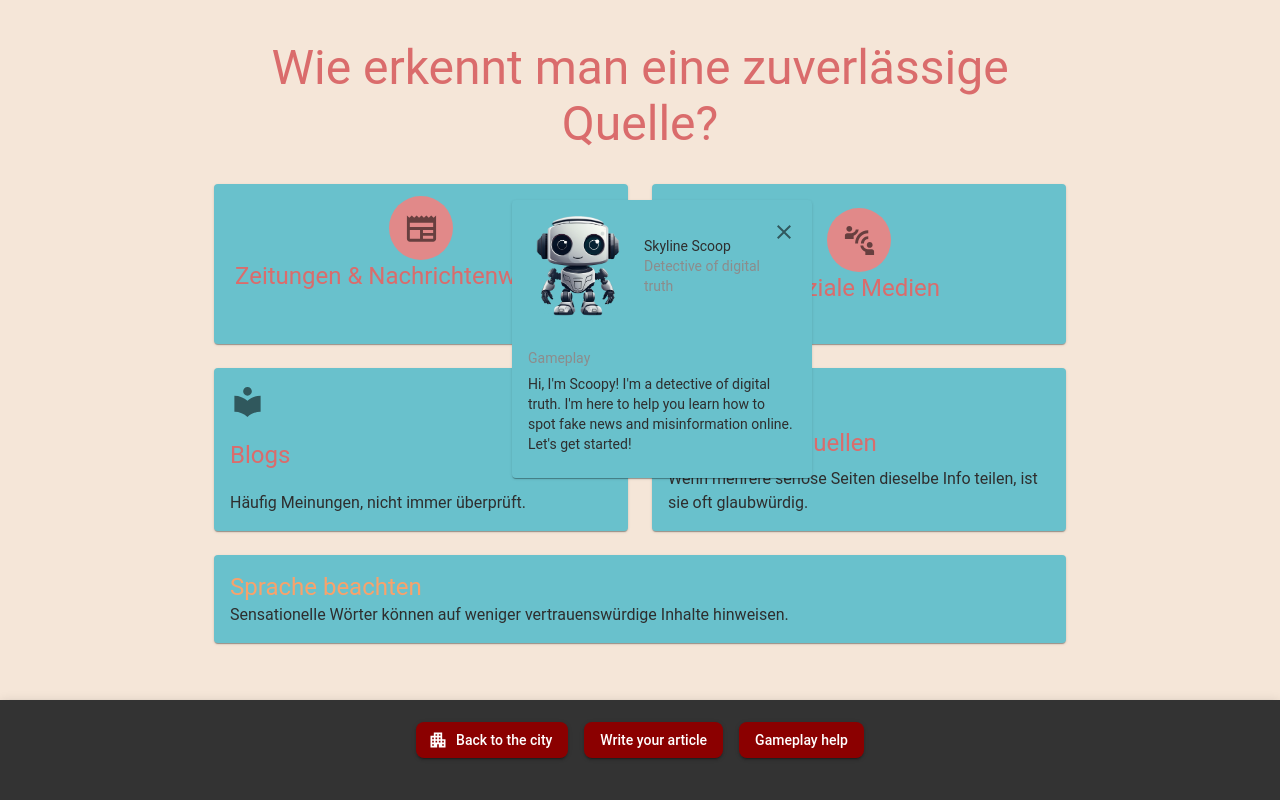
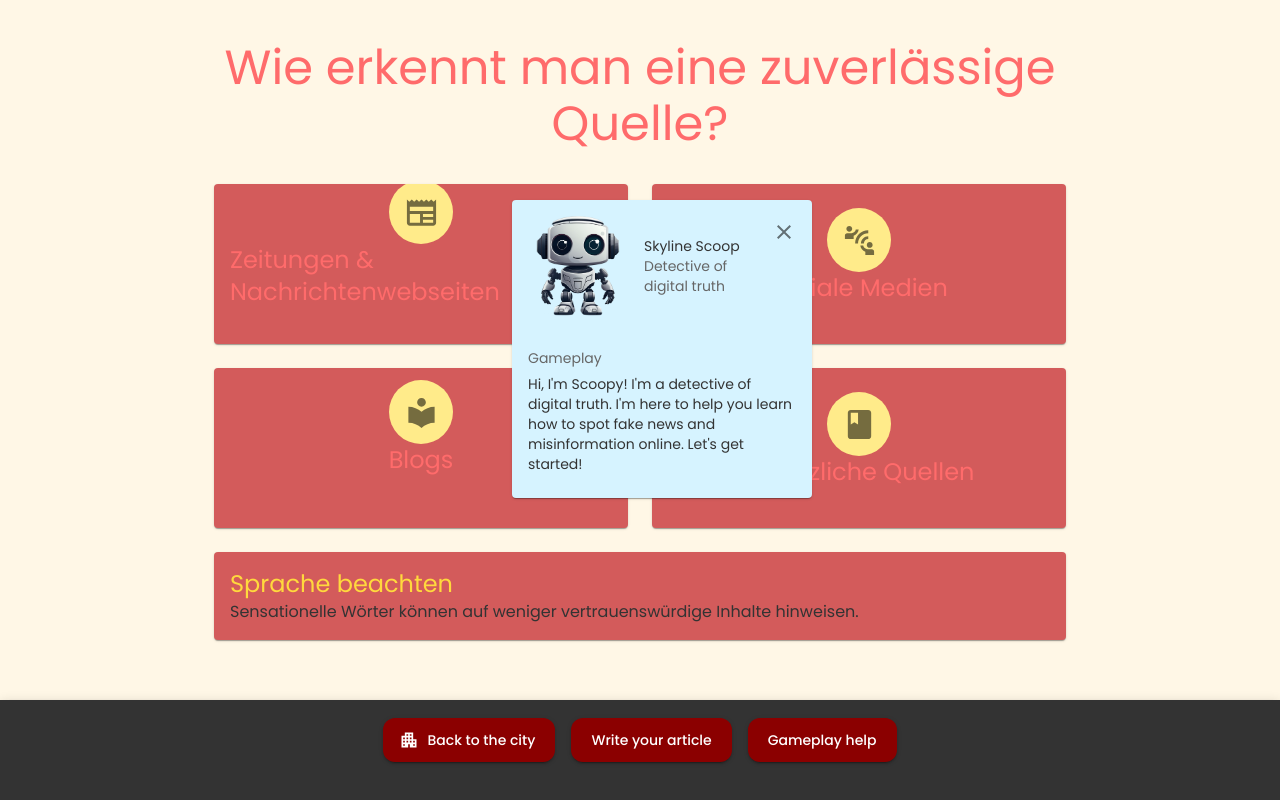
Before and after one commit to yasmineantille/herhack-2024, a React (Create React App) app in the folder srg-challenge/: page /herhack-2024/quote in a window 1280 px wide. Built offline with nearby package versions, Linux system fonts and the light colour scheme.

Commit message:
updates theme and styling

```diff
--- a/srg-challenge/src/App.css
+++ b/srg-challenge/src/App.css
@@ -1,3 +1,5 @@
+@import url('https://fonts.googleapis.com/css2?family=Poppins:wght@300;400;500;600&family=Comic+Neue:wght@300;400;700&family=Quicksand:wght@300;400;500&display=swap');
+
 .mainContainer {
   height: 100vh;
   width: 100vw;
--- a/srg-challenge/src/App.tsx
+++ b/srg-challenge/src/App.tsx
@@ -8,10 +8,11 @@ import TitleBuilding from "./components/TitleBuilding/TitleBuilding";
 import QuoteBuilding from "./components/QuoteBuilding/QuoteBuilding";
 import {CssBaseline, ThemeProvider} from "@mui/material";
 import theme from "./theme";
+import getTheme from "./theme";
 
 function App() {
   return (
-      <ThemeProvider theme={theme}>
+      <ThemeProvider theme={getTheme('light')}>
           <CssBaseline />
         <Router basename={ROOT}>
             <Routes>
--- a/srg-challenge/src/components/FlippableCard/FlippableCard.css
+++ b/srg-challenge/src/components/FlippableCard/FlippableCard.css
@@ -1,12 +1,11 @@
 .flippable-card {
     perspective: 1000px;
-    cursor: pointer;
+    cursor: pointer ;
     width: 100%;
     height: 100%;
 }
 
 .card-content {
-    display: flex;
     transition: transform 0.6s;
     transform-style: preserve-3d;
 }
--- a/srg-challenge/src/components/FlippableCard/FlippableCard.tsx
+++ b/srg-challenge/src/components/FlippableCard/FlippableCard.tsx
@@ -1,9 +1,10 @@
 import React, { useState } from 'react';
 import { Box, Typography } from '@mui/material';
 import {Newspaper, LocalLibrary} from '@mui/icons-material';
-import { StyledSourceCard } from '../StyledComponents/StyledComponents';
+import { StyledFlippableCard } from '../StyledComponents/StyledComponents';
 import './FlippableCard.css';
 import ConnectWithoutContactIcon from '@mui/icons-material/ConnectWithoutContact';
+import BookIcon from '@mui/icons-material/Book';
 
 interface FlippableCardProps {
     icon: string;
@@ -18,8 +19,10 @@ const IconBox: React.FC<{ icon: string }> = ({ icon }) => {
                 return <Newspaper color="action" fontSize="large" />;
             case 'connect':
                 return <ConnectWithoutContactIcon color='action' fontSize='large' />;
-            case 'library':
+            case 'locallibrary':
                 return <LocalLibrary color="action" fontSize="large" />;
+            case 'book':
+                return <BookIcon color="action" fontSize="large"/>;
             default:
                 return null;
         }
@@ -31,7 +34,7 @@ const IconBox: React.FC<{ icon: string }> = ({ icon }) => {
                 width: 64,
                 height: 64,
                 color: 'white',
-                backgroundColor: 'primary.light',
+                backgroundColor: 'secondary.light',
                 borderRadius: '50%',
                 display: 'flex',
                 justifyContent: 'center',
@@ -51,7 +54,7 @@ const FlippableCard: React.FC<FlippableCardProps> = ({ icon, title, flipsideText
     };
 
     return (
-        <StyledSourceCard onClick={handleCardClick} className={`flippable-card ${isFlipped ? 'flipped' : ''}`}>
+        <StyledFlippableCard onClick={handleCardClick} className={`flippable-card ${isFlipped ? 'flipped' : ''}`}>
             <Box className="card-content">
                 <Box className="card-front">
                     <Box display="flex" justifyContent="center" >
@@ -70,7 +73,7 @@ const FlippableCard: React.FC<FlippableCardProps> = ({ icon, title, flipsideText
                     </Typography>
                 </Box>
             </Box>
-        </StyledSourceCard>
+        </StyledFlippableCard>
     );
 };
 
--- a/srg-challenge/src/components/QuoteBuilding/QuoteBuilding.tsx
+++ b/srg-challenge/src/components/QuoteBuilding/QuoteBuilding.tsx
@@ -1,7 +1,6 @@
 import React from 'react';
 import { Container, Box, Typography, Grid2 as Grid } from '@mui/material';
-import { StyledSourceCard, SectionTitle, TweetCard, TweetAvatar } from '../StyledComponents/StyledComponents';
-import { EmojiObjects, LocalLibrary, Info } from '@mui/icons-material';
+import { StyledFlippableCard, SectionTitle, TweetCard, TweetAvatar } from '../StyledComponents/StyledComponents';
 import FlippableCard from '../FlippableCard/FlippableCard';
 import './QuoteBuilding.css';
 
@@ -29,37 +28,29 @@ const QuoteBuilding = () => {
                         />
                     </Grid>
                     <Grid size={{xs:12, md:6}}>
-                        <StyledSourceCard>
-                            <LocalLibrary color="action" fontSize="large" />
-                            <Typography variant="h5" color="primary">
-                                Blogs
-                            </Typography>
-                            <Typography>
-                                Häufig Meinungen, nicht immer überprüft.
-                            </Typography>
-                        </StyledSourceCard>
+                        <FlippableCard
+                            title={'Blogs'}
+                            icon={'locallibrary'}
+                            flipsideText={'Häufig Meinungen, nicht immer überprüft.'}
+                        />
                     </Grid>
-                    <Grid size={{xs:12, md:6}}>
-                        <StyledSourceCard>
-                            <Info color="action" fontSize="large" />
-                            <Typography variant="h5" color="primary">
-                                Zusätzliche Quellen
-                            </Typography>
-                            <Typography>
-                                Wenn mehrere seriöse Seiten dieselbe Info teilen, ist sie oft glaubwürdig.
-                            </Typography>
-                        </StyledSourceCard>
+                    <Grid size={{xs:12, md:6}} >
+                        <FlippableCard
+                            title={'Zusätzliche Quellen'}
+                            icon={'book'}
+                            flipsideText={'Wenn mehrere seriöse Seiten dieselbe Info teilen, ist sie oft glaubwürdig.'}
+                        />
                     </Grid>
                 </Grid>
                 <Box mt={3}>
-                    <StyledSourceCard>
+                    <StyledFlippableCard>
                         <Typography variant="h5" color="secondary">
                             Sprache beachten
                         </Typography>
                         <Typography>
                             Sensationelle Wörter können auf weniger vertrauenswürdige Inhalte hinweisen.
                         </Typography>
-                    </StyledSourceCard>
+                    </StyledFlippableCard>
                 </Box>
             </Box>
         </Container>
--- a/srg-challenge/src/components/StyledComponents/StyledComponents.ts
+++ b/srg-challenge/src/components/StyledComponents/StyledComponents.ts
@@ -7,7 +7,7 @@ export const StyledCard = styled(Card)(({ theme }) => ({
     borderRadius: theme.shape.borderRadius,
 }));
 
-export const StyledSourceCard = styled(Card)(({ theme }) => ({
+export const StyledFlippableCard = styled(Card)(({ theme }) => ({
     padding: theme.spacing(2),
     marginBottom: theme.spacing(2),
     borderRadius: theme.shape.borderRadius,
@@ -15,6 +15,7 @@ export const StyledSourceCard = styled(Card)(({ theme }) => ({
     flexDirection: 'column',
     justifyContent: 'space-between',
     height: '100%',
+    backgroundColor: theme.palette.primary.dark,
 }));
 
 export const SectionTitle = styled(Typography)(({ theme }) => ({
--- a/srg-challenge/src/theme.ts
+++ b/srg-challenge/src/theme.ts
@@ -1,45 +1,56 @@
-import {createTheme} from '@mui/material/styles';
+import { createTheme } from '@mui/material/styles';
+import { PaletteMode } from '@mui/material';
 
-
-const theme = createTheme({
+// Function to create a theme based on the mode with both light and dark kid-friendly variants
+const getTheme = (mode: PaletteMode) =>
+    createTheme({
         palette: {
+            mode,
             primary: {
-            main: '#DA6C6C', // Muted Red for primary buttons or important elements
+                main: mode === 'light' ? '#FF6B6B' : '#FF8E8E', // Soft Bright Red for primary buttons
+                dark: '#D35B5B', // Darker shade for primary in both modes
+                light: '#FF9C9C', // Lighter shade for primary in both modes
+                contrastText: '#FFFFFF', // White text for better contrast on primary
             },
             secondary: {
-            main: '#F9A26B', // Warm Orange for secondary buttons or highlights
+                main: mode === 'light' ? '#FFD93D' : '#FFE570', // Cheerful Yellow for secondary buttons
+                dark: '#CCB52E', // Darker shade for secondary in both modes
+                light: '#FFEB8A', // Lighter shade for secondary in both modes
+                contrastText: '#333333', // Darker text for better contrast on secondary
             },
             background: {
-            default: '#F5E6D8', // Soft Cream as the main background color
-            paper: '#69C1CC', // Soft Turquoise as a secondary background, for cards or sections
+                default: mode === 'light' ? '#FFF7E6' : '#2B2B2B', // Soft Cream for light mode, dark grey for dark mode
+                paper: mode === 'light' ? '#D6F3FF' : '#404040', // Light Sky Blue for light mode, darker grey for dark
             },
             text: {
-            primary: '#2E2E2E', // Deep Charcoal for main text
-            secondary: '#8C8C8C', // Warm Grey for secondary text or less important information
+                primary: mode === 'light' ? '#333333' : '#FFFFFF', // Dark Grey for light mode, White for dark mode
+                secondary: mode === 'light' ? '#666666' : '#CCCCCC', // Medium Grey for light mode, light grey for dark mode
             },
             warning: {
-            main: '#EF5747', // Vibrant Red for warnings or critical actions
+                main: '#FFB84D', // Soft Orange for warnings
             },
             info: {
-            main: '#5E8CBA', // Deep Blue for informational elements or links
+                main: '#4DA6FF', // Bright Sky Blue for informational elements
             },
             success: {
-            main: '#FFD24A', // Bright Yellow for success messages or positive indicators
+                main: '#5CD65C', // Fresh Green for success
             },
             error: {
-            main: '#DA6C6C', // Muted Red (can be reused as an error color for consistency)
+                main: mode === 'light' ? '#FF6B6B' : '#FF8E8E', // Same as primary color for error consistency
             },
-        divider: '#8C8C8C', // Warm Grey as a divider color
+            divider: mode === 'light' ? '#E0E0E0' : '#555555', // Lighter divider in light mode, darker in dark mode
         },
         typography: {
-        fontFamily: "'Roboto', 'Helvetica', 'Arial', sans-serif",
+            fontFamily: "'Poppins', 'Comic Neue', 'Quicksand', 'Roboto', 'Helvetica', 'Arial', sans-serif",
+            fontSize: 14, // Slightly larger text for readability
         },
         components: {
             MuiButton: {
                 styleOverrides: {
                     root: {
-                    borderRadius: '8px', // Optional: Rounded corners for buttons
-                    textTransform: 'none', // Optional: Keeps button text lowercase
+                        borderRadius: '12px', // Rounded corners for a softer look
+                        textTransform: 'none', // Keeps button text lowercase
+                        padding: '10px 20px', // Makes buttons slightly larger for easy clicking
                     },
                 },
                 defaultProps: {
@@ -47,8 +58,14 @@ const theme = createTheme({
                     color: 'primary',
                 },
             },
+            MuiAppBar: {
+                styleOverrides: {
+                    colorPrimary: {
+                        backgroundColor: mode === 'light' ? '#FFD93D' : '#2B2B2B', // Bright Yellow for light, dark grey for dark mode
+                    },
+                },
+            },
         },
     });
 
-
-export default theme;
+export default getTheme;
```
Lines whose indentation alone changed are shown as unchanged.
